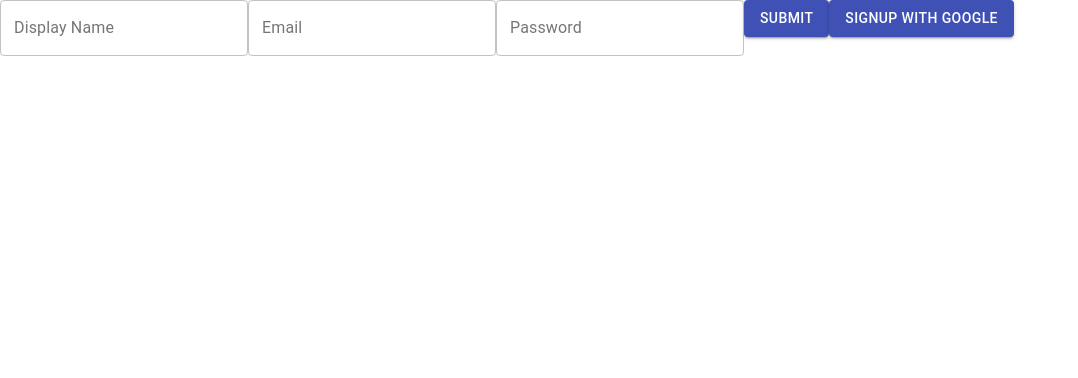
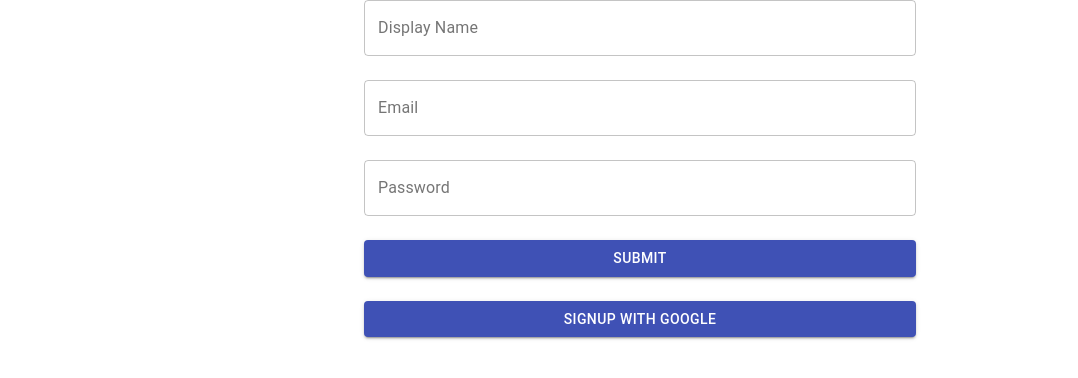
Before and after one commit to abdullahclarusway/React_Share, a React (Create React App) app in the folder react-share/: page / in a window 1280 px wide. Shown: the top 378 px of the page, without its empty margins (0-1078 px from the left). Built offline with nearby package versions, Linux system fonts and the light colour scheme.

Commit message:
Add grid to sign up page

```diff
--- a/react-share/src/pages/Signup.js
+++ b/react-share/src/pages/Signup.js
@@ -1,19 +1,46 @@
 import React from "react";
-import { Button, TextField } from "@material-ui/core";
+import { Button, TextField, Grid, Container } from "@material-ui/core";
 
 function Signup() {
   return (
-    <div>
-      <TextField id="outlined-basic" label="Display Name" variant="outlined" />
-      <TextField id="outlined-basic" label="Email" variant="outlined" />
-      <TextField id="outlined-basic" label="Password" variant="outlined" />
-      <Button variant="contained" color="primary">
-        Submit
-      </Button>
-      <Button variant="contained" color="primary">
-        SignUp with Google
-      </Button>
-    </div>
+    <Container maxWidth="sm">
+      <Grid container spacing={3}>
+        <Grid item xs={12}>
+          <TextField
+            id="outlined-basic"
+            label="Display Name"
+            variant="outlined"
+            fullWidth
+          />
+        </Grid>
+        <Grid item xs={12}>
+          <TextField
+            id="outlined-basic"
+            label="Email"
+            variant="outlined"
+            fullWidth
+          />
+        </Grid>
+        <Grid item xs={12}>
+          <TextField
+            id="outlined-basic"
+            label="Password"
+            variant="outlined"
+            fullWidth
+          />
+        </Grid>
+        <Grid item xs={12}>
+          <Button variant="contained" color="primary" fullWidth>
+            Submit
+          </Button>
+        </Grid>
+        <Grid item xs={12}>
+          <Button variant="contained" color="primary" fullWidth>
+            SignUp with Google
+          </Button>
+        </Grid>
+      </Grid>
+    </Container>
   );
 }
 
```
